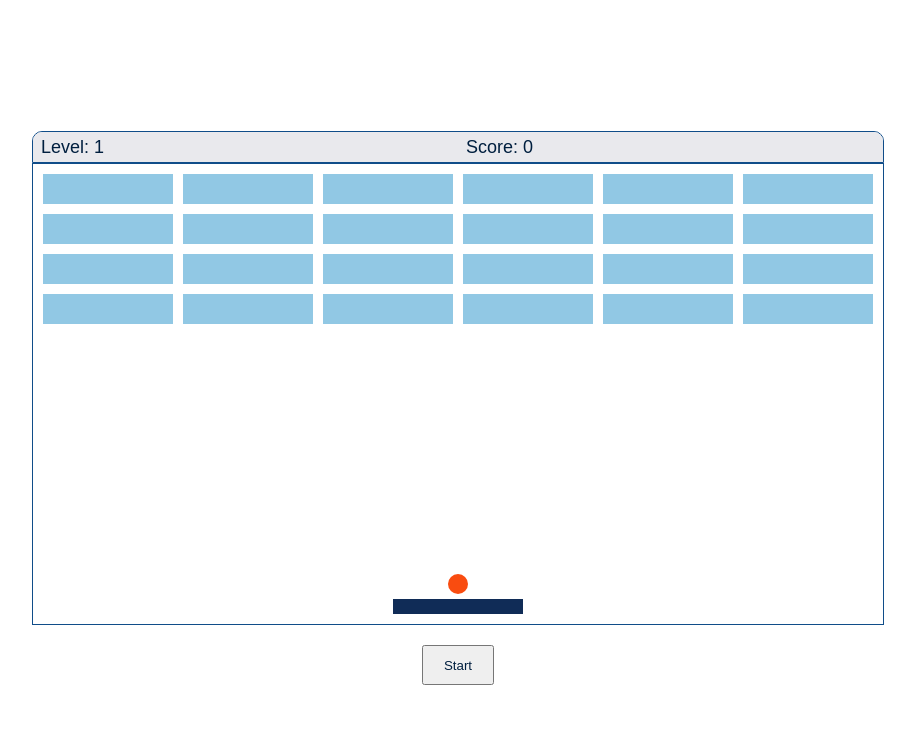
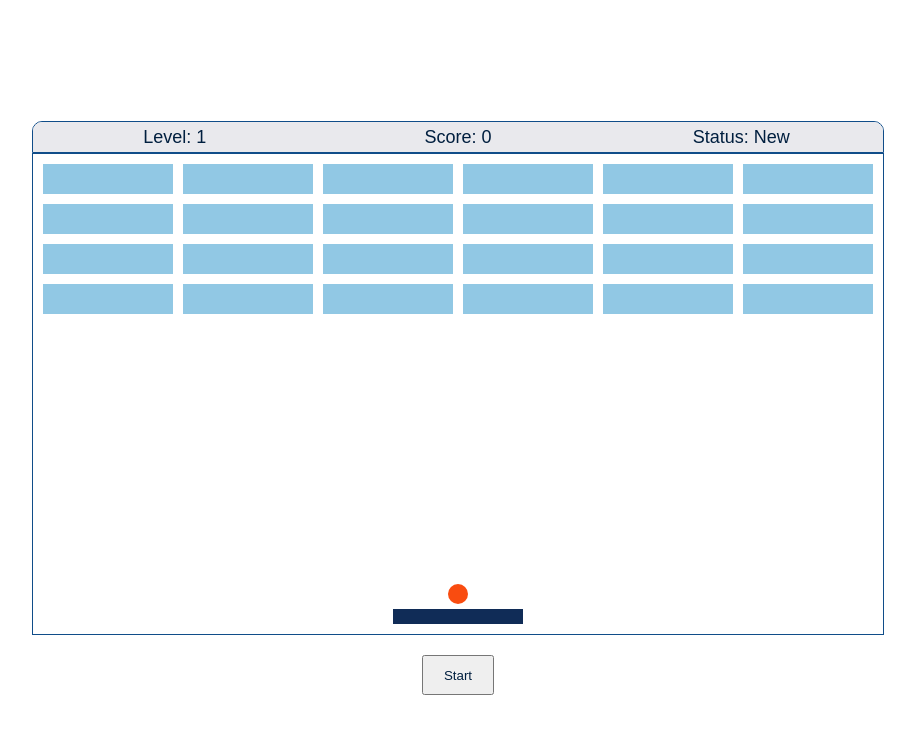
Before and after one commit to KoretskyiBohdan/breakout-game, a website built with Parcel: page index.html in a window 1280 px wide. Shown: the whole page, without its empty margins (182-1097 px from the left). Built offline with nearby package versions, Linux system fonts and the light colour scheme.

Commit message:
adjusted touch event & added status

```diff
--- a/Game/Game.ts
+++ b/Game/Game.ts
@@ -190,6 +190,9 @@ export class Game<C extends HTMLCanvasElement> {
       }
       // always change to top by Y
       ball.changeDirection('y', -1);
+      // little position randomizer
+      this.ball.x =
+        this.ball.x + Math.round((Math.random() - 0.5) * this.ball.radius);
     }
   };
 }
--- a/Game/constants.ts
+++ b/Game/constants.ts
@@ -3,7 +3,7 @@ export const BLOCK_HEIGHT = 30;
 export const BLOCK_PADDING = 10;
 
 export const SCREEN_WIDTH = 850;
-export const SCREEN_HEIGHT = 460;
+export const SCREEN_HEIGHT = 480;
 
 export const ROWS = 4;
 export const BLOCKS_PER_ROW = 6;
--- a/index.html
+++ b/index.html
@@ -10,6 +10,7 @@
       <div class="info">
         <div class="level">Level: 1</div>
         <div class="score">Score: 0</div>
+        <div class="status">Status: New</div>
       </div>
       <canvas></canvas>
       <div class="controls">
--- a/index.ts
+++ b/index.ts
@@ -5,13 +5,20 @@ function init() {
   const button = document.querySelector('button') as HTMLButtonElement;
   const level = document.querySelector('.level') as HTMLDivElement;
   const score = document.querySelector('.score') as HTMLDivElement;
+  const status = document.querySelector('.status') as HTMLDivElement;
 
   button.addEventListener('click', game.start);
 
   game
-    .on('start', () => (button.innerText = 'New'))
+    .on(
+      'start',
+      () => (button.innerText = 'New') && (status.innerHTML = 'Status: Playing')
+    )
     .on('won', () => (button.innerText = 'Start'))
-    .on('lose', () => (button.innerText = 'Start'))
+    .on('lose', () => {
+      button.innerText = 'Start';
+      status.innerHTML = 'Status: Lose';
+    })
     .on('score', () => (score.innerText = `Score: ${game.score}`))
     .on('level', () => (level.innerText = `Level: ${game.level}`));
 }
--- a/styles.css
+++ b/styles.css
@@ -1,5 +1,6 @@
 :root {
   --board-width: 850px;
+  touch-action: none;
 }
 
 .game {
@@ -26,10 +27,9 @@
 .game .info div {
   width: 100%;
   line-height: 30px;
-  text-align: left;
+  text-align: center;
   font-size: 18px;
   background: #e9e9ed;
-  padding: 0 8px;
 }
 
 .game canvas {
```
